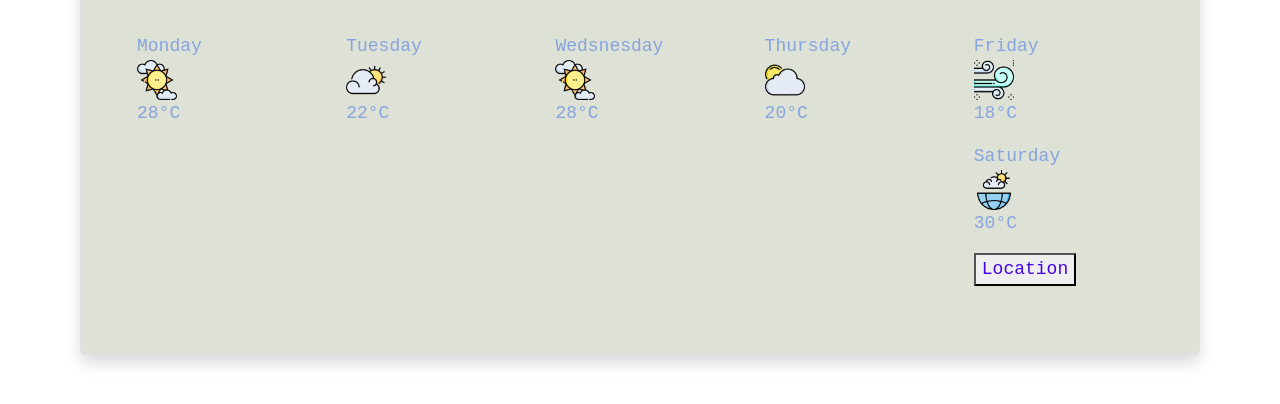
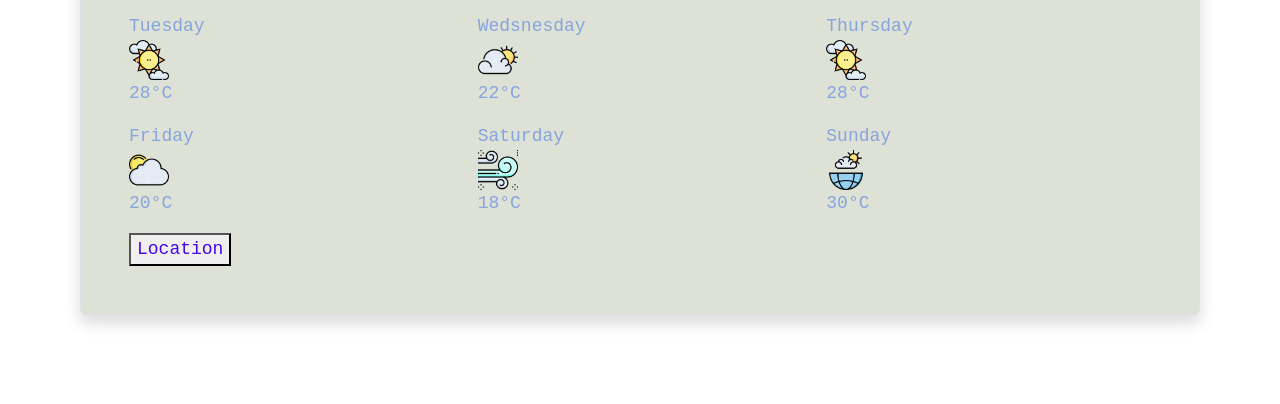
Before and after one commit to SANDSGP18/Repositoryweek7, a website built with Parcel: page index.html in a window 1280 px wide. Shown: the part 418-822 px from the top of the page. Built offline with nearby package versions, Linux system fonts and the light colour scheme; a web font is replaced by a local one.

Commit message:
agregar "col-4"

```diff
--- a/index.html
+++ b/index.html
@@ -70,65 +70,69 @@
       </div>
 
       <div class="row">
-        <div class="col">
+        <div class="col-4">
 
           <p>
-            Monday
+            Tuesday
             <br />
             <img src="MEDIA/2.png" alt="" width="40" />
             <br />
             28°C
           </p>
         </div>
-        <div class="col">
+        <div class="col-4">
 
           <p>
-            Tuesday
+            Wedsnesday
             <br />
             <img src="MEDIA/3.png" alt="" width="40" />
             <br />
             22°C
           </p>
         </div>
-
-        <div class="col">
+        <div class="col-4">
 
           <p>
-            Wedsnesday
+            Thursday
             <br />
             <img src="MEDIA/2.png" alt="" width="40" />
             <br />
             28°C
           </p>
         </div>
+       <div class="col-4">
 
-        <div class="col">
+
 
           <p>
-            Thursday
+            Friday
             <br />
             <img src="MEDIA/1.png" alt="" width="40" />
             <br />
             20°C
           </p>
         </div>
-        <div class="col">
+        <div class="col-4">
 
           <p>
-            Friday
+            Saturday
             <br />
             <img src="MEDIA/6.png" alt="" width="40" />
             <br />
             18°C
           </p>
+           </div>
+        <div class="col-4">
 
           <p>
-            Saturday
+            Sunday
             <br />
             <img src="MEDIA/4.png" alt="" width="40" />
             <br />
             30°C
           </p>
+           </div>
+        <div class="col-4">
 
           <button>
             Location
--- a/src/styles.css
+++ b/src/styles.css
@@ -48,7 +48,7 @@ input [type="text"] {
 
 .col {
   position: relative;
-  padding: 20px;
+  padding: 30px;
 }
 h4 {
   font-size: 50px;
```
Also changed, not shown: dist/index.html, 3 other files.
